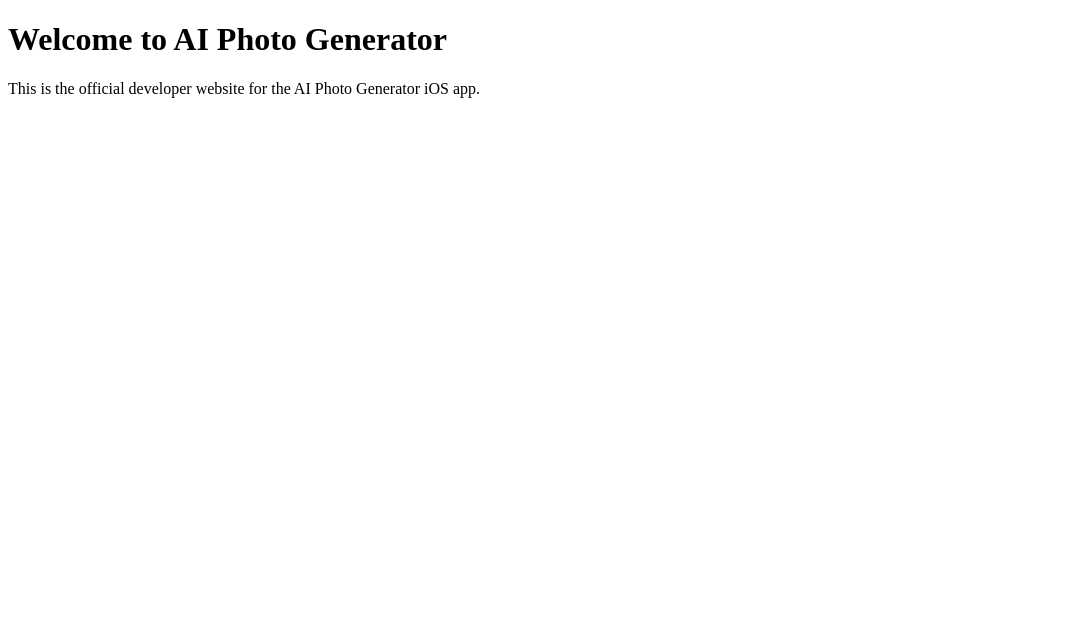
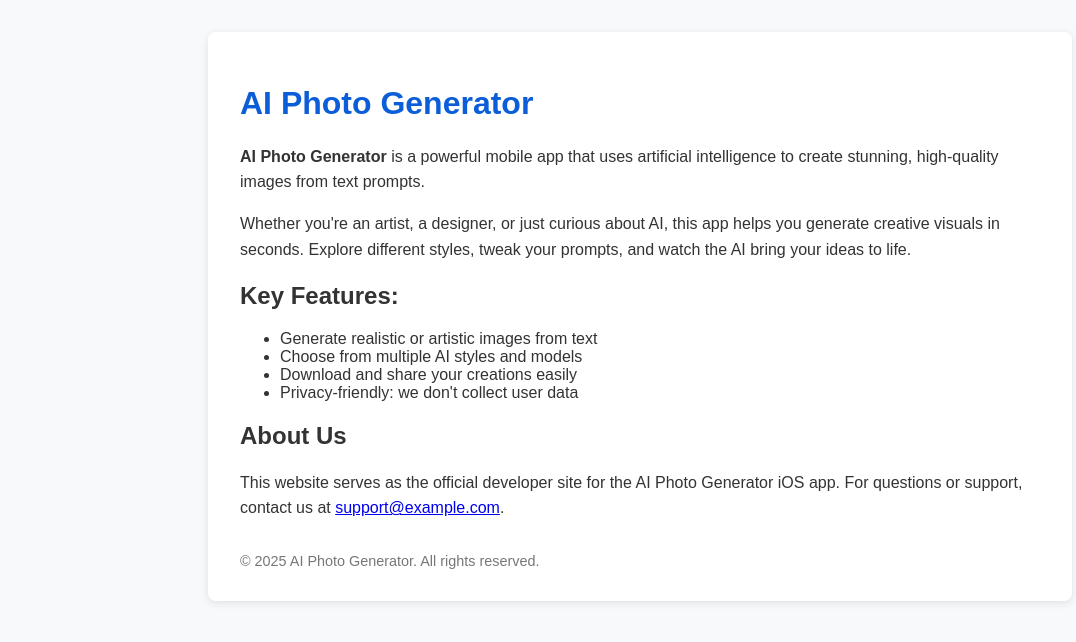
Before and after one commit to Fizza-Rubab0076/fizza-rubab0076.github.io, a plain HTML site: page index.html in a window 1280 px wide. Shown: the whole page, without its empty margins (0-1076 px from the left). Drawn offline with Linux system fonts and the light colour scheme.

Commit message:
Update index.html

```diff
--- a/index.html
+++ b/index.html
@@ -1,11 +1,58 @@
 <!DOCTYPE html>
-<html>
+<html lang="en">
 <head>
+  <meta charset="UTF-8">
+  <meta name="viewport" content="width=device-width, initial-scale=1">
   <title>AI Photo Generator</title>
-  <meta name="viewport" content="width=device-width, initial-scale=1">
+  <style>
+    body {
+      font-family: Arial, sans-serif;
+      background: #f8f9fa;
+      margin: 0;
+      padding: 2rem;
+      color: #333;
+    }
+    .container {
+      max-width: 800px;
+      margin: auto;
+      background: #ffffff;
+      padding: 2rem;
+      border-radius: 8px;
+      box-shadow: 0 2px 8px rgba(0,0,0,0.1);
+    }
+    h1 {
+      color: #0b5ed7;
+    }
+    p {
+      line-height: 1.6;
+    }
+    .footer {
+      margin-top: 2rem;
+      font-size: 0.9rem;
+      color: #777;
+    }
+  </style>
 </head>
 <body>
-  <h1>Welcome to AI Photo Generator</h1>
-  <p>This is the official developer website for the AI Photo Generator iOS app.</p>
+  <div class="container">
+    <h1>AI Photo Generator</h1>
+    <p><strong>AI Photo Generator</strong> is a powerful mobile app that uses artificial intelligence to create stunning, high-quality images from text prompts.</p>
+    <p>Whether you're an artist, a designer, or just curious about AI, this app helps you generate creative visuals in seconds. Explore different styles, tweak your prompts, and watch the AI bring your ideas to life.</p>
+
+    <h2>Key Features:</h2>
+    <ul>
+      <li>Generate realistic or artistic images from text</li>
+      <li>Choose from multiple AI styles and models</li>
+      <li>Download and share your creations easily</li>
+      <li>Privacy-friendly: we don't collect user data</li>
+    </ul>
+
+    <h2>About Us</h2>
+    <p>This website serves as the official developer site for the AI Photo Generator iOS app. For questions or support, contact us at <a href="mailto:support@example.com">support@example.com</a>.</p>
+
+    <div class="footer">
+      &copy; 2025 AI Photo Generator. All rights reserved.
+    </div>
+  </div>
 </body>
 </html>
```
